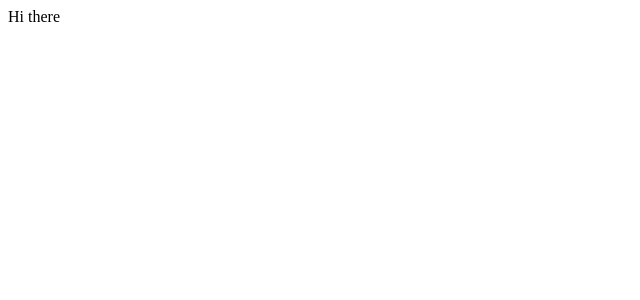
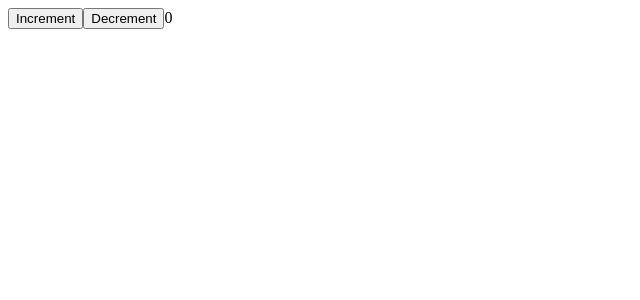
Before and after one commit to JuliaFong/rrts, a React (Create React App) app: page / in a window 1280 px wide. Shown: the top 300 px of the page, without its empty margins (0-640 px from the left). Built offline with nearby package versions, Linux system fonts and the light colour scheme.

Commit message:
Add component state

```diff
--- a/src/index.tsx
+++ b/src/index.tsx
@@ -1,13 +1,32 @@
 import React from 'react';
 import ReactDOM from 'react-dom';
 
+interface AppProps {
+    color?: string;
+}
+
+
 class App extends React.Component {
+   state = { counter: 0 }
+
+    onIncrement = ():void => {
+        this.setState({ counter: this.state.counter + 1})
+    }
+
+    onDecrement = ():void => {
+        this.setState({ counter: this.state.counter - 1})
+    }
+
     render() {
-        return <div>Hi there</div>
+        return <div>
+            <button onClick={this.onIncrement}>Increment</button>
+            <button onClick={this.onDecrement}>Decrement</button>
+            {this.state.counter}
+        </div>
     }
 }
 
 ReactDOM.render(
-<App />,
+<App  />,
 document.querySelector('#root')
 )
```
